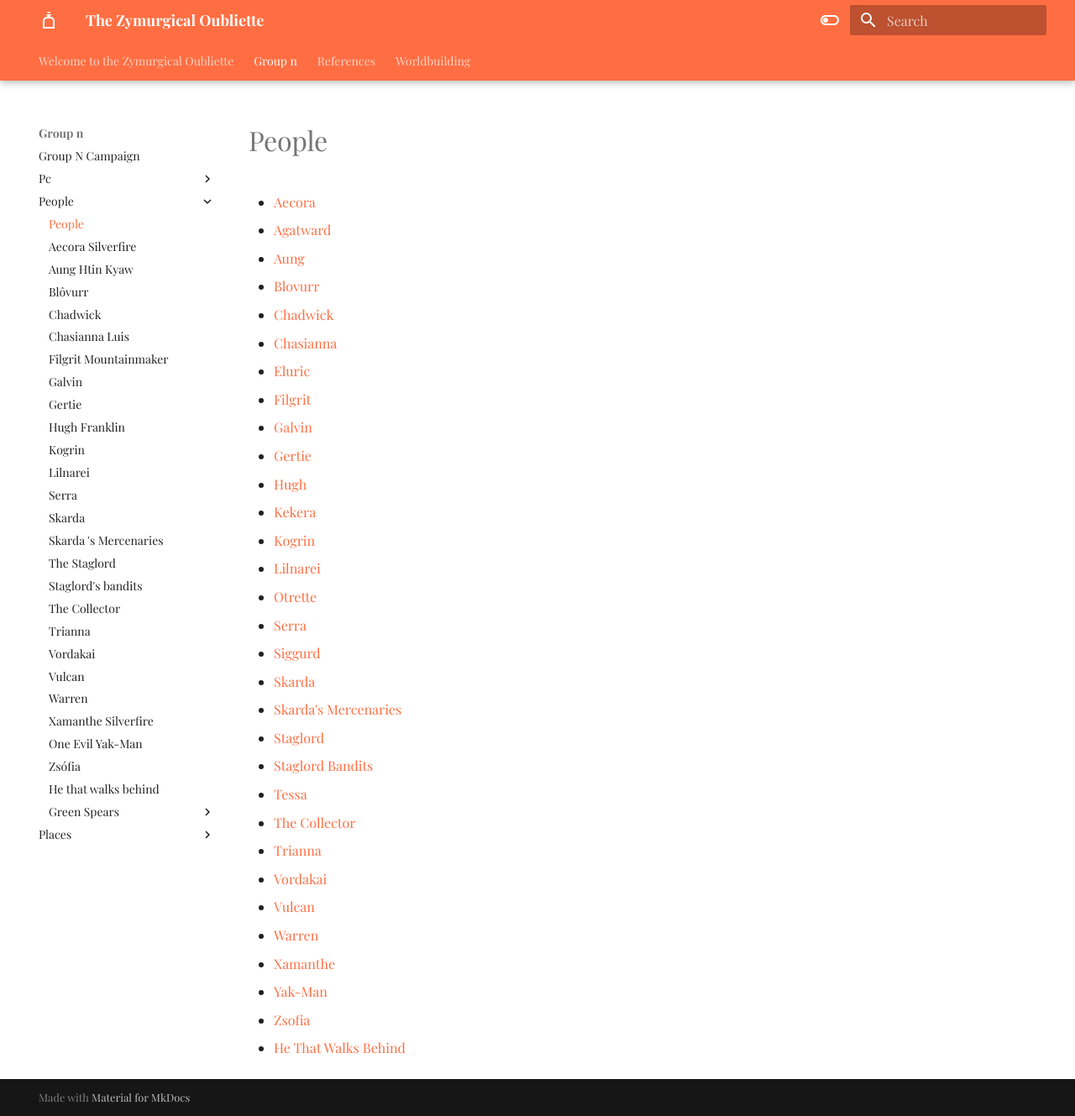
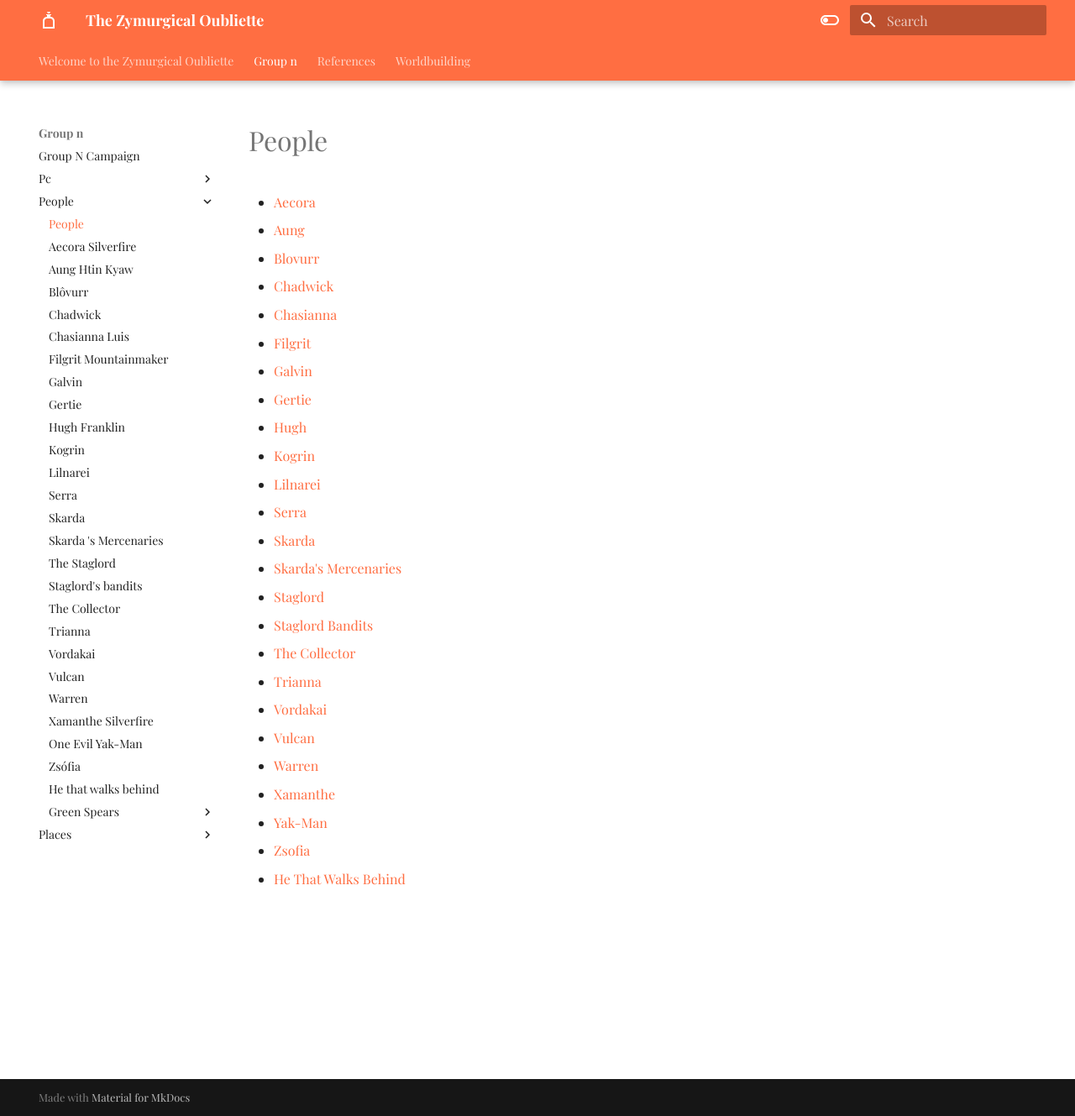
Before and after one commit to Half-Guinea-Press/zymurgical-oubliette, an MkDocs documentation site: the page built from docs/group-n/people/index.md, in a window 1280 px wide and 1329 px high. Shown: the whole window at 84% size. Built offline with MkDocs 1.6.1 and Material for MkDocs 9.7.7, drawn with Linux system fonts in a browser that asks for light colours; some web fonts are replaced; comment, search, counter and statistics services are not loaded.

Commit message:
Update index.md

```diff
--- a/docs/group-n/people/index.md
+++ b/docs/group-n/people/index.md
@@ -1,27 +1,21 @@
 # People
 
 - [Aecora](Aecora.md)
-- [Agatward](Agatward.md)
 - [Aung](Aung.md)
 - [Blovurr](Blovurr.md)
 - [Chadwick](Chadwick.md)
 - [Chasianna](Chasianna.md)
-- [Eluric](Eluric.md)
 - [Filgrit](Filgrit.md)
 - [Galvin](Galvin.md)
 - [Gertie](Gertie.md)
 - [Hugh](Hugh.md)
-- [Kekera](Kekera.md)
 - [Kogrin](Kogrin.md)
 - [Lilnarei](Lilnarei.md)
-- [Otrette](Otrette.md)
 - [Serra](Serra.md)
-- [Siggurd](Siggurd.md)
 - [Skarda](Skarda.md)
 - [Skarda's Mercenaries](Skardas_Mercenaries.md)
 - [Staglord](Staglord.md)
 - [Staglord Bandits](Staglord_bandits.md)
-- [Tessa](Tessa.md)
 - [The Collector](The_Collector.md)
 - [Trianna](Trianna.md)
 - [Vordakai](Vordakai.md)
```
